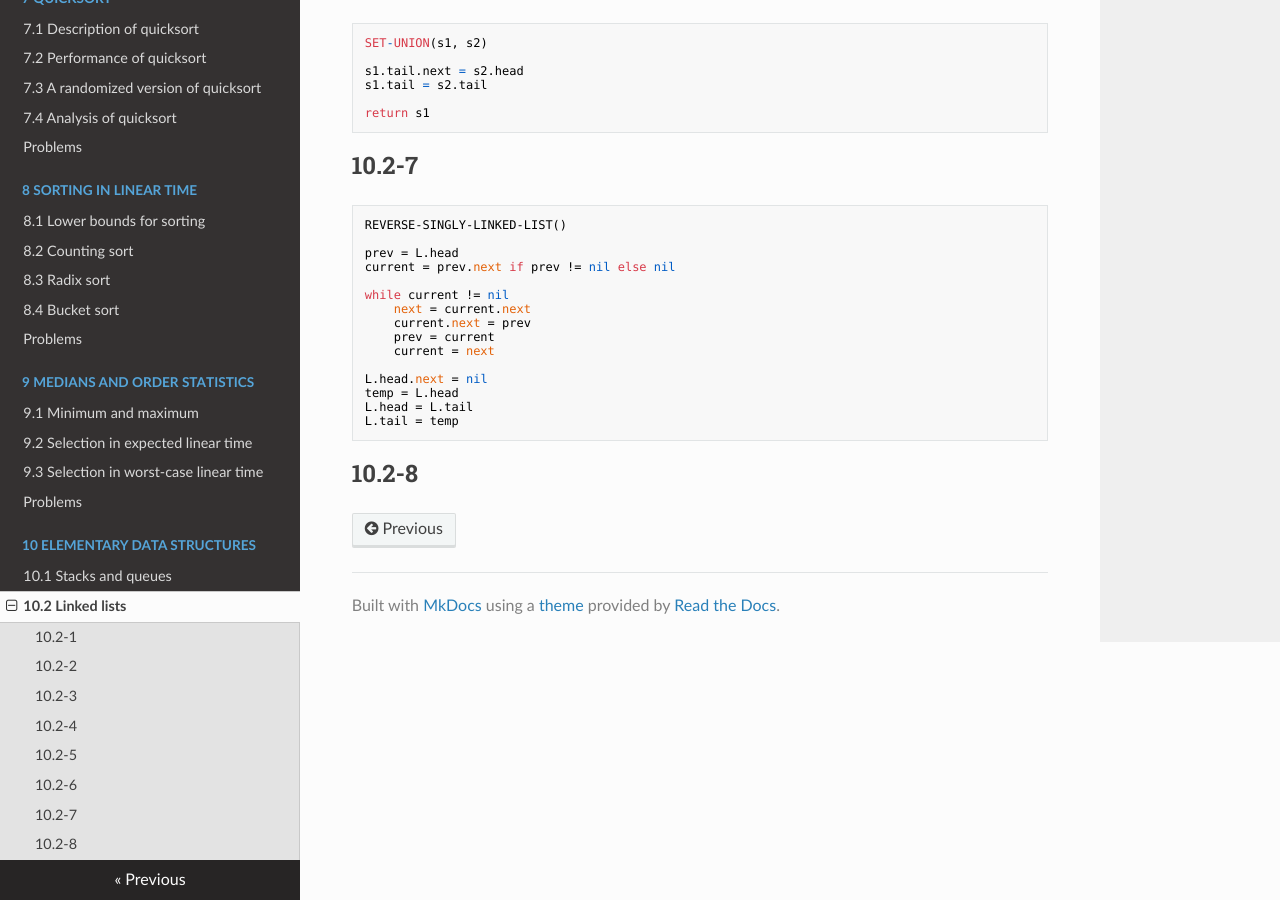
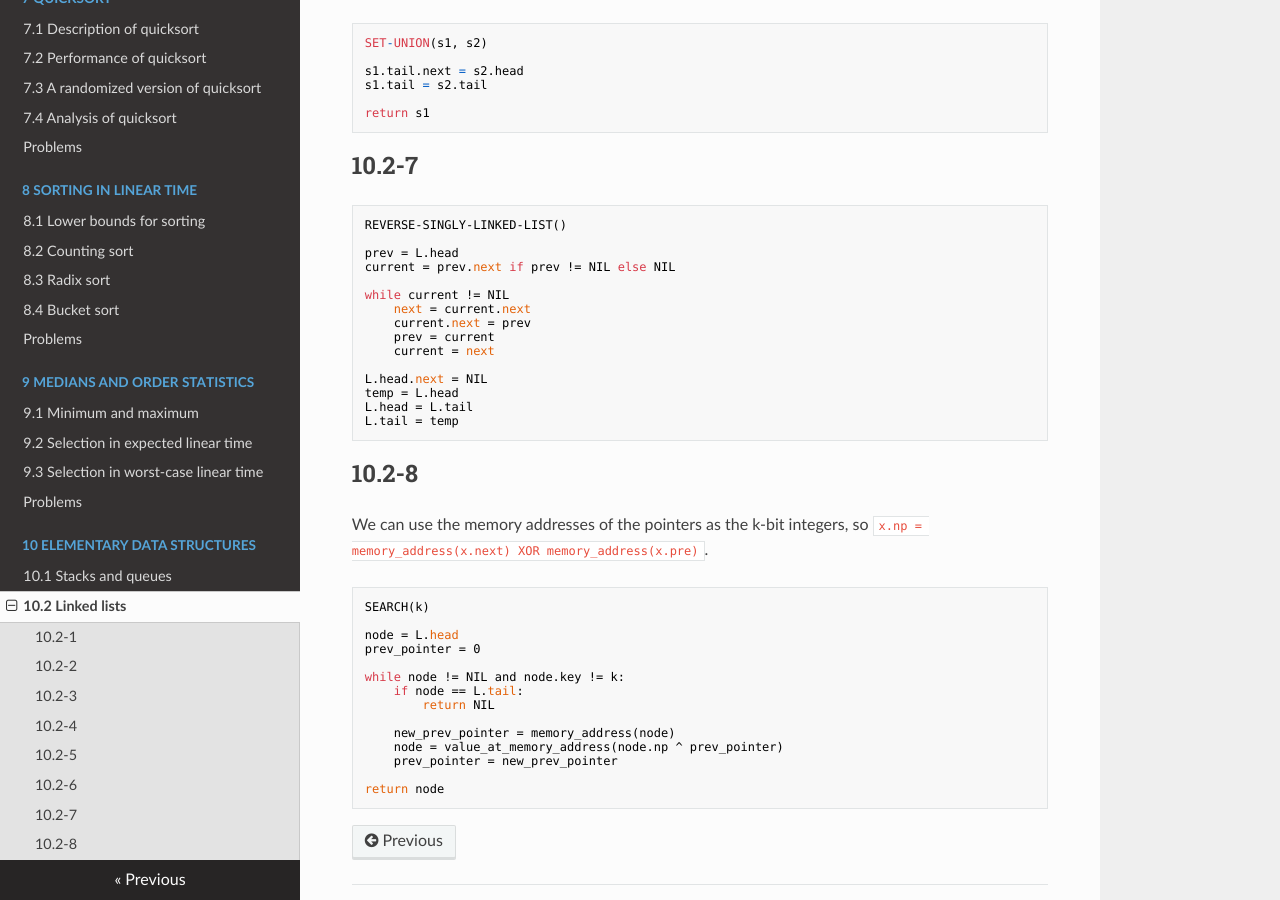
Before and after one commit to Frederick-S/Introduction-to-Algorithms-Notes, an MkDocs documentation site: the page built from docs/10-Elementary-Data-Structures/10.2-Linked-lists.md, in a window 1280 px wide and 900 px high, scrolled down 1821 px. Built offline with MkDocs 1.6.1, drawn with Linux system fonts in a browser that asks for light colours; nearby versions of some CDN libraries.

Commit message:
Doc: add search method of OnePointerDoublyLinkedList

````diff
--- a/docs/10-Elementary-Data-Structures/10.2-Linked-lists.md
+++ b/docs/10-Elementary-Data-Structures/10.2-Linked-lists.md
@@ -109,18 +109,37 @@ return s1
 REVERSE-SINGLY-LINKED-LIST()
 
 prev = L.head
-current = prev.next if prev != nil else nil
+current = prev.next if prev != NIL else NIL
 
-while current != nil
+while current != NIL
     next = current.next
     current.next = prev
     prev = current
     current = next
 
-L.head.next = nil
+L.head.next = NIL
 temp = L.head
 L.head = L.tail
 L.tail = temp
 ```
 
 ## 10.2-8
+
+We can use the memory addresses of the pointers as the k-bit integers, so `x.np = memory_address(x.next) XOR memory_address(x.pre)`.
+
+```
+SEARCH(k)
+
+node = L.head
+prev_pointer = 0
+
+while node != NIL and node.key != k:
+    if node == L.tail:
+        return NIL
+
+    new_prev_pointer = memory_address(node)
+    node = value_at_memory_address(node.np ^ prev_pointer)
+    prev_pointer = new_prev_pointer
+
+return node
+```
````
